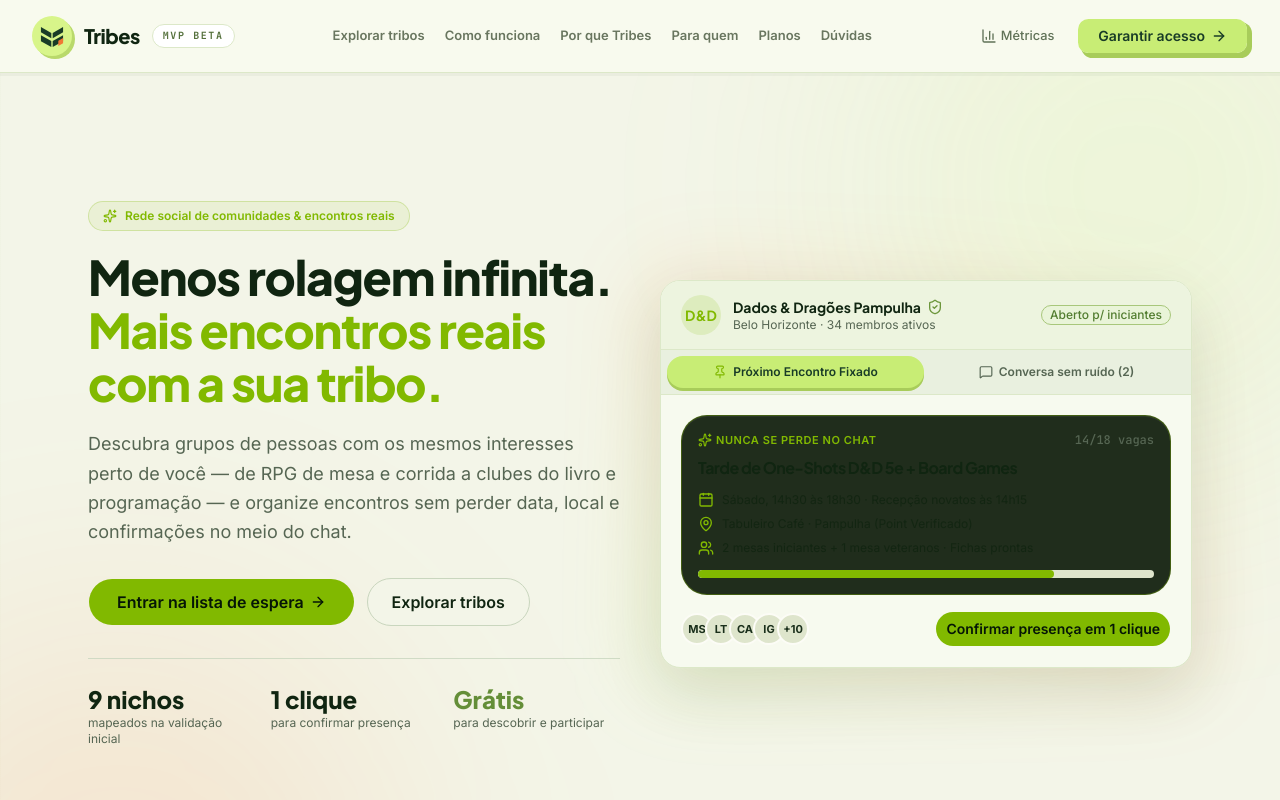
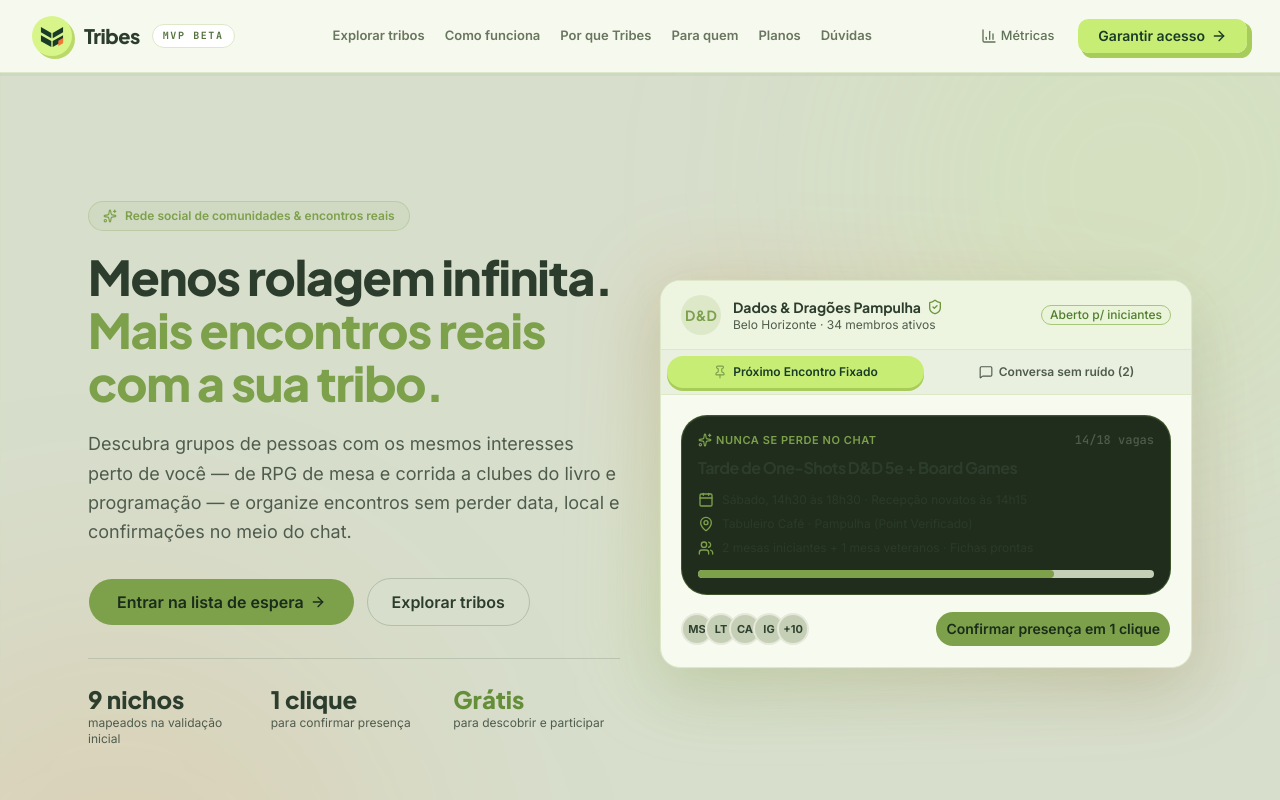
Before and after one commit to ArthurG12/Tribes, a Next.js app: page / in a window 1280 px wide. Shown: the top 800 px of the page. Built offline with nearby package versions, Linux system fonts and the light colour scheme.

Commit message:
Tone down global palette and soften contrast

```diff
--- a/src/app/globals.css
+++ b/src/app/globals.css
@@ -50,38 +50,38 @@
 
 :root {
   color-scheme: light;
-  --background: oklch(0.965 0.018 115);
-  --foreground: oklch(0.24 0.045 145);
-  --card: oklch(0.99 0.008 110);
-  --card-foreground: oklch(0.24 0.045 145);
-  --popover: oklch(0.99 0.008 110);
-  --popover-foreground: oklch(0.24 0.045 145);
-  --primary: oklch(0.72 0.19 128);
-  --primary-foreground: oklch(0.18 0.04 145);
-  --secondary: oklch(0.91 0.035 120);
-  --secondary-foreground: oklch(0.28 0.045 145);
-  --muted: oklch(0.925 0.018 115);
-  --muted-foreground: oklch(0.49 0.035 140);
-  --accent: oklch(0.9 0.07 125);
-  --accent-foreground: oklch(0.3 0.1 135);
+  --background: oklch(0.89 0.025 125);
+  --foreground: oklch(0.34 0.035 145);
+  --card: oklch(0.925 0.018 115);
+  --card-foreground: oklch(0.34 0.035 145);
+  --popover: oklch(0.93 0.018 115);
+  --popover-foreground: oklch(0.34 0.035 145);
+  --primary: oklch(0.66 0.12 128);
+  --primary-foreground: oklch(0.27 0.04 145);
+  --secondary: oklch(0.84 0.035 125);
+  --secondary-foreground: oklch(0.36 0.04 145);
+  --muted: oklch(0.855 0.025 120);
+  --muted-foreground: oklch(0.46 0.03 140);
+  --accent: oklch(0.82 0.055 125);
+  --accent-foreground: oklch(0.35 0.055 140);
   --destructive: oklch(0.65 0.2 25);
-  --border: oklch(0.86 0.035 130);
-  --input: oklch(0.88 0.025 125);
-  --ring: oklch(0.68 0.18 130);
+  --border: oklch(0.79 0.03 130);
+  --input: oklch(0.81 0.03 125);
+  --ring: oklch(0.62 0.11 130);
   --chart-1: oklch(0.86 0.22 125);
   --chart-2: oklch(0.72 0.16 55);
   --chart-3: oklch(0.72 0.16 205);
   --chart-4: oklch(0.78 0.16 75);
   --chart-5: oklch(0.7 0.19 25);
   --radius: 0.9rem;
-  --sidebar: oklch(0.94 0.025 120);
-  --sidebar-foreground: oklch(0.24 0.045 145);
-  --sidebar-primary: oklch(0.86 0.22 125);
-  --sidebar-primary-foreground: oklch(0.16 0.025 145);
-  --sidebar-accent: oklch(0.23 0.025 145);
-  --sidebar-accent-foreground: oklch(0.92 0.025 105);
-  --sidebar-border: oklch(0.34 0.025 140);
-  --sidebar-ring: oklch(0.86 0.22 125);
+  --sidebar: oklch(0.87 0.025 120);
+  --sidebar-foreground: oklch(0.34 0.035 145);
+  --sidebar-primary: oklch(0.66 0.12 128);
+  --sidebar-primary-foreground: oklch(0.27 0.04 145);
+  --sidebar-accent: oklch(0.82 0.055 125);
+  --sidebar-accent-foreground: oklch(0.35 0.055 140);
+  --sidebar-border: oklch(0.79 0.03 130);
+  --sidebar-ring: oklch(0.62 0.11 130);
 }
 
 @layer base {
@@ -128,11 +128,11 @@
   }
 
   .neon-glow {
-    box-shadow: 5px 5px 0 oklch(0.78 0.15 125 / 0.35);
+    box-shadow: 3px 3px 0 oklch(0.68 0.07 125 / 0.28);
   }
 
   .text-gradient {
-    background: linear-gradient(110deg, oklch(0.88 0.22 125), oklch(0.78 0.16 75));
+    background: linear-gradient(110deg, oklch(0.59 0.11 135), oklch(0.63 0.09 85));
     background-clip: text;
     -webkit-text-fill-color: transparent;
   }
```
